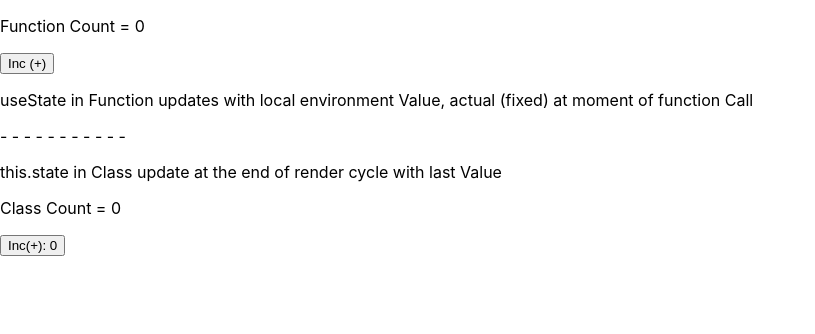
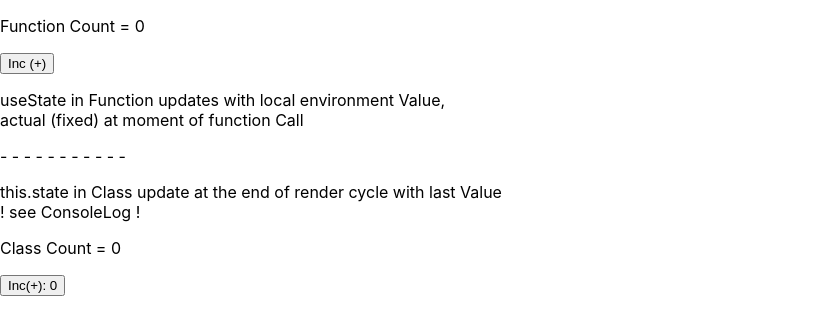
Before and after one commit to ZarNizza/sandbox, a React (Create React App) app: page / in a window 1280 px wide. Shown: the top 334 px of the page, without its empty margins (0-815 px from the left). Built offline with nearby package versions, Linux system fonts and the light colour scheme.

Commit message:
State (Func and Class) - OK

```diff
--- a/src/UseEffectTest.js
+++ b/src/UseEffectTest.js
@@ -11,11 +11,13 @@ export function FunctionUseState() {
     <>
       <p>Function Count = {c}</p>
       <button onClick={() => sC(c + 1)}>Inc (+)</button>
-        <p>useState in Function updates with local environment Value, actual (fixed) at moment of function Call</p>
+      <p>
+        useState in Function updates with local environment Value,<br/>
+        actual (fixed) at moment of function Call
+      </p>
       <p>- - - - - - - - - - -</p>
     </>
   );
-
 }
 
 export class ClassThisState extends React.Component {
@@ -36,11 +38,18 @@ export class ClassThisState extends React.Component {
       );
     }, 3000);
   }
-  clickHandler = () => {this.setState((prevState, prevProps) => {return {count: ++prevState.count}})};
+  clickHandler = () => {
+    this.setState((prevState) => {
+      return { count: ++prevState.count };
+    });
+  };
   render() {
     return (
       <>
-      <p>this.state in Class update at the end of render cycle with last Value</p>
+        <p>
+          this.state in Class update at the end of render cycle with last Value<br/>
+          ! see ConsoleLog !
+        </p>
         <p>Class Count = {this.state.count}</p>
         <button ref={this.myRef} onClick={this.clickHandler}>
           abc
```
Lines whose indentation alone changed are shown as unchanged.
